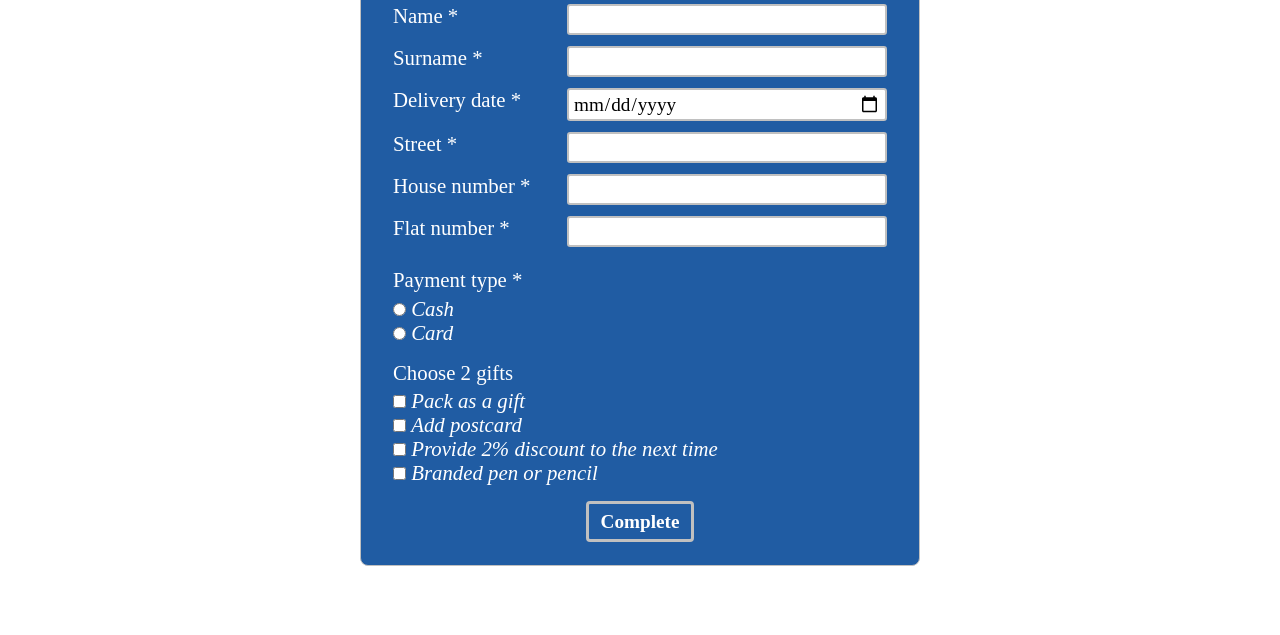
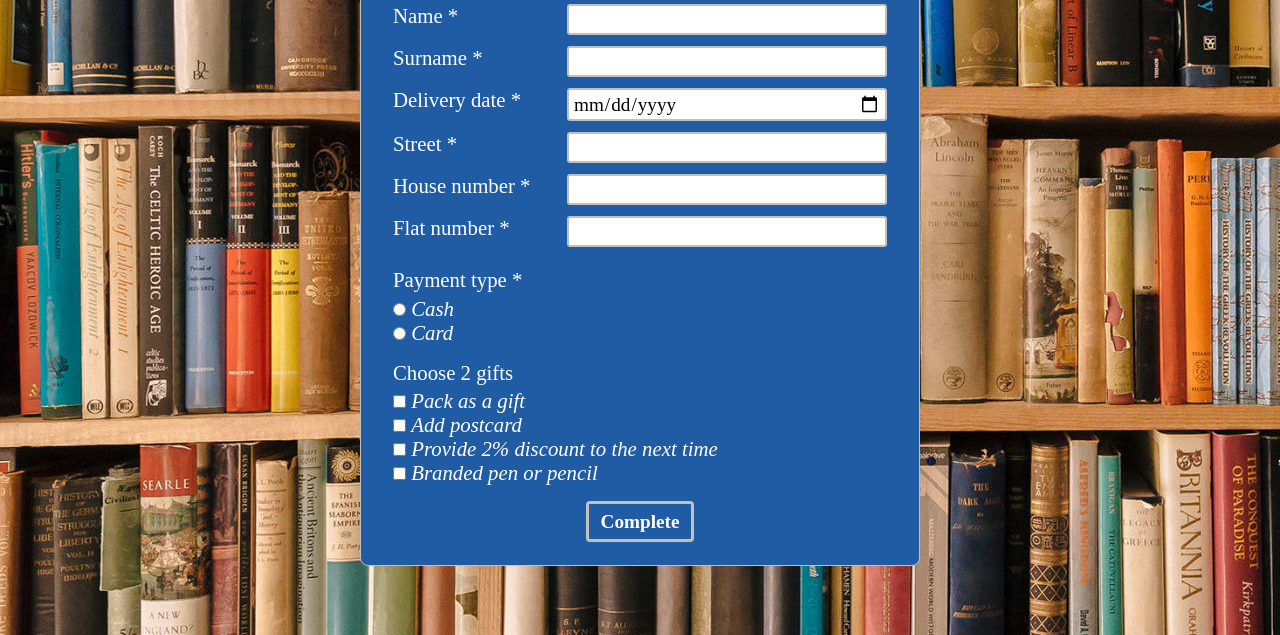
Before and after one commit to marimarik/Bookshop, a plain HTML site: page formpage/form.html in a window 1280 px wide. Shown: the part 165-800 px from the top of the page. Drawn offline with Linux system fonts and the light colour scheme.

Commit message:
fix: update form.css
update form.css fix background img path

```diff
--- a/formpage/css/form.css
+++ b/formpage/css/form.css
@@ -5,7 +5,7 @@
 }
 
 body {
-    background-image: url("images/form-background.jpg");
+    background-image: url("../images/form-background.jpg");
     background-repeat: no-repeat;
     color: #ffffff;
 }
```
